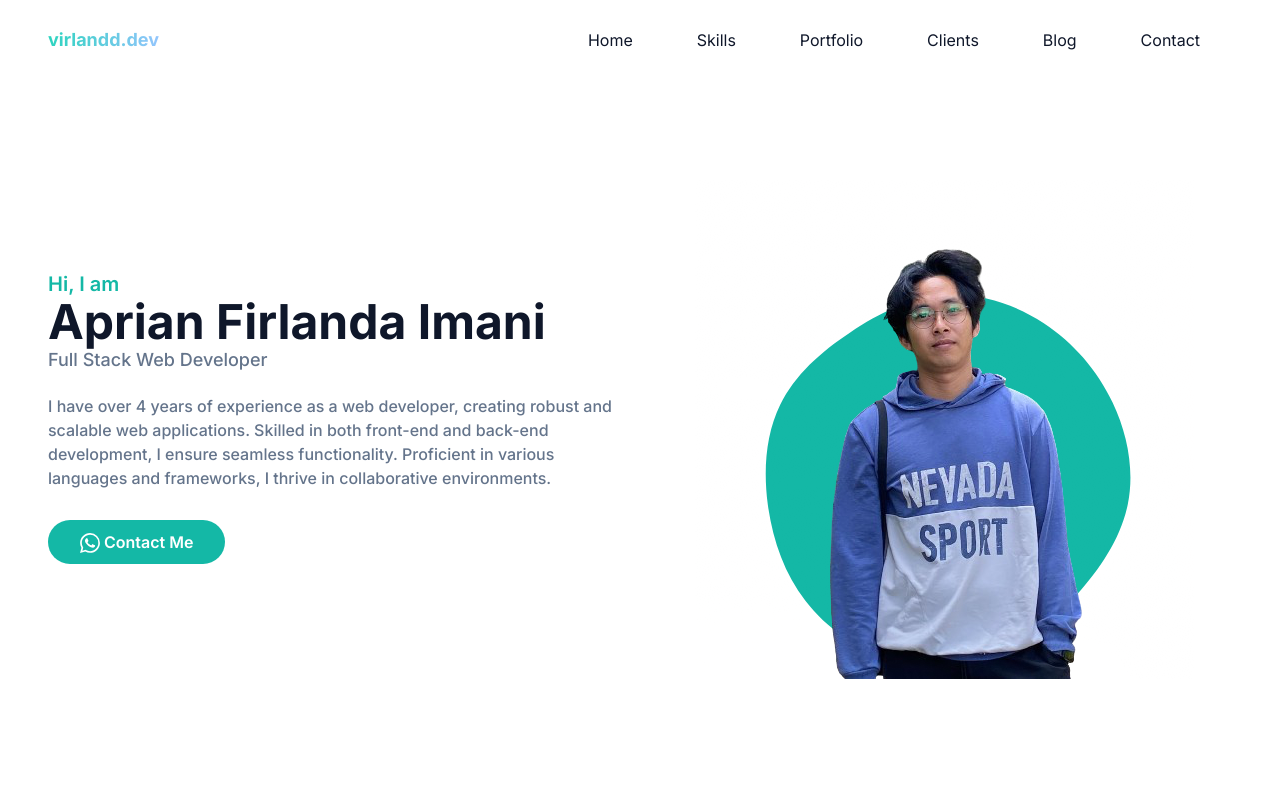
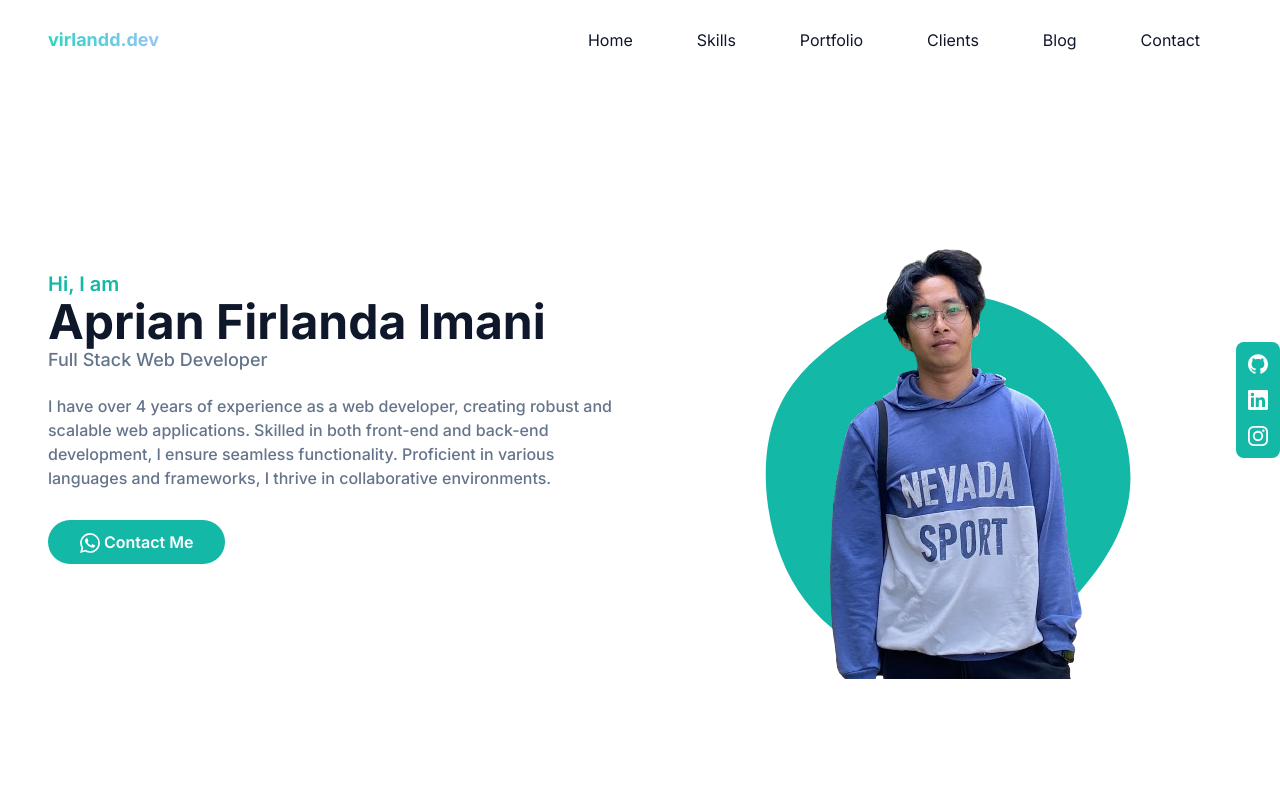
Before and after one commit to aprianfirlanda/my-portofolio, a Next.js app: page / in a window 1280 px wide. Shown: the top 800 px of the page. Built offline with nearby package versions, Linux system fonts and the light colour scheme.

Commit message:
feat: add component sidebar for social media (GitHub, LinkedIn and instagram)

```diff
--- a/src/app/(root)/(home)/page.tsx
+++ b/src/app/(root)/(home)/page.tsx
@@ -2,6 +2,7 @@ import Image from 'next/image'
 import Header from '@/components/Header'
 import { navItems } from '@/constants'
 import Footer from '@/components/Footer'
+import SidebarSocialMedia from '@/components/SidebarSocialMedia'
 
 // icons
 import WhatsAppIcon from '@/icons/whatsapp.svg'
@@ -12,6 +13,8 @@ import InstagramIcon from '@/icons/instagram.svg'
 export default function Home() {
   return (
     <>
+      <SidebarSocialMedia />
+
       <Header navItems={navItems} />
 
       <section id='home' className='pt-24 lg:pt-36'>
@@ -449,6 +452,7 @@ export default function Home() {
           </form>
         </div>
       </section>
+
       <Footer navItems={navItems} />
     </>
   )
--- /dev/null
+++ b/src/components/SidebarSocialMedia.tsx
@@ -0,0 +1,36 @@
+import React from 'react'
+import GitHubIcon from '@/icons/github.svg'
+import LinkedInIcon from '@/icons/linkedin.svg'
+import InstagramIcon from '@/icons/instagram.svg'
+
+function SidebarSocialMedia() {
+  return (
+    <div className='fixed right-0 top-1/2 z-40 -translate-y-1/2 rounded-lg bg-primary'>
+      <div className='flex flex-col p-1'>
+        <a
+          href='https://github.com/aprianfirlanda'
+          target='_blank'
+          className='flex size-9 items-center justify-center rounded-full text-white hover:bg-white hover:text-primary'
+        >
+          <GitHubIcon className='w-5 fill-current' />
+        </a>
+        <a
+          href='https://www.linkedin.com/in/aprian-firlanda-imani-108852130/'
+          target='_blank'
+          className='flex size-9 items-center justify-center rounded-full text-white hover:bg-white hover:text-primary'
+        >
+          <LinkedInIcon className='w-5 fill-current' />
+        </a>
+        <a
+          href='https://www.instagram.com/virlandd/'
+          target='_blank'
+          className='flex size-9 items-center justify-center rounded-full text-white hover:bg-white hover:text-primary'
+        >
+          <InstagramIcon className='w-5 fill-current' />
+        </a>
+      </div>
+    </div>
+  )
+}
+
+export default SidebarSocialMedia
```
